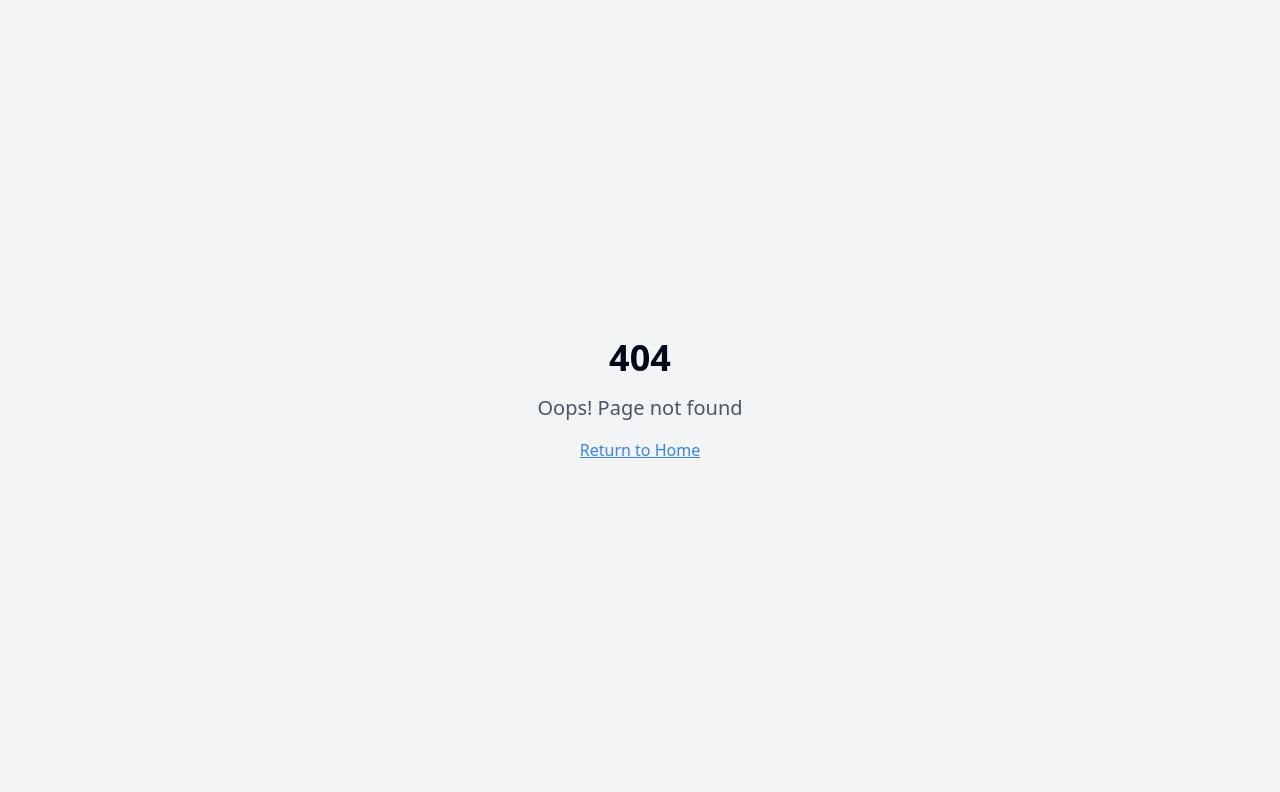
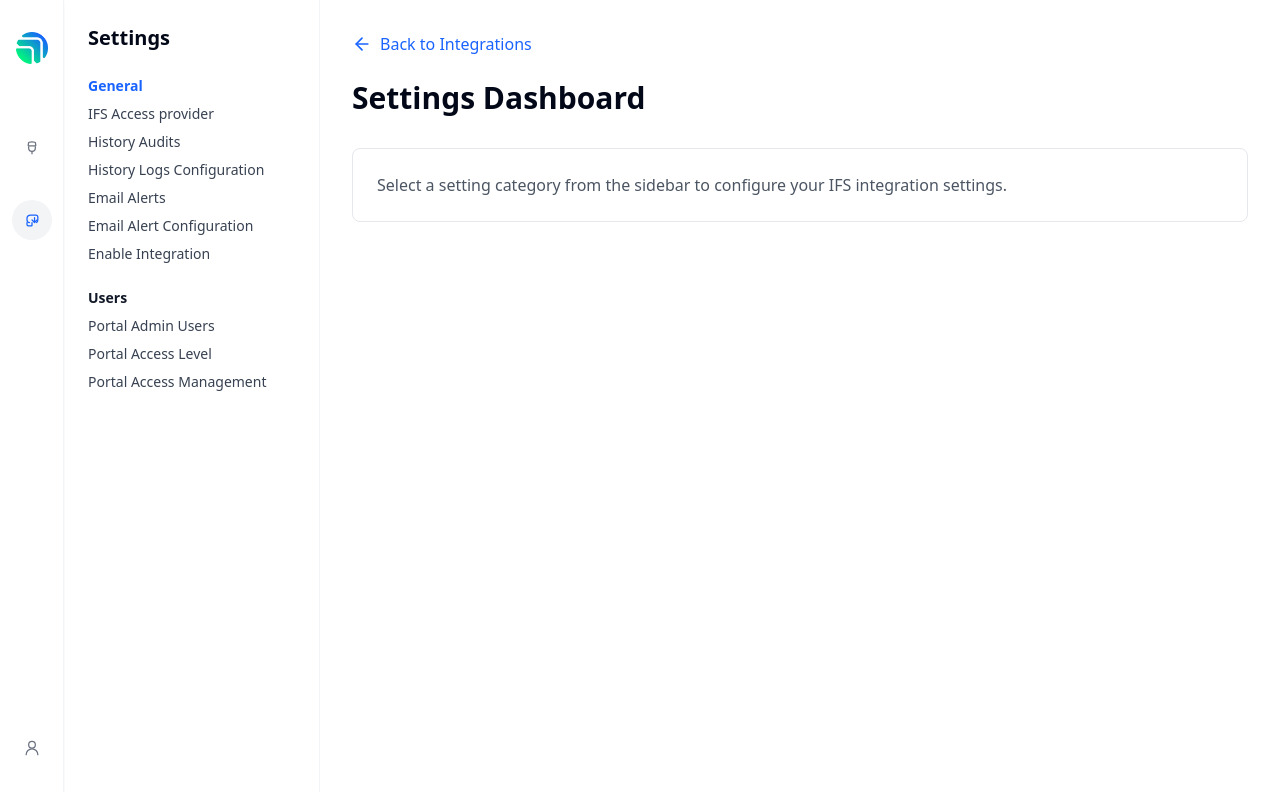
Before and after one commit to charanar/whimsical-workflow-wizard, a React (Vite) app: page /settings in a window 1280 px wide. Before the commit this address had no page. Shown: the top 792 px of the page. Built offline with nearby package versions, Linux system fonts and the light colour scheme.

Commit message:
Prepare settings page
This commit prepares the settings page and its subpages.

```diff
--- a/src/App.tsx
+++ b/src/App.tsx
@@ -6,6 +6,7 @@ import { QueryClient, QueryClientProvider } from "@tanstack/react-query";
 import { BrowserRouter, Routes, Route } from "react-router-dom";
 import Index from "./pages/Index";
 import Login from "./pages/Login";
+import Settings from "./pages/Settings";
 import NotFound from "./pages/NotFound";
 
 const queryClient = new QueryClient();
@@ -19,6 +20,7 @@ const App = () => (
         <Routes>
           <Route path="/" element={<Index />} />
           <Route path="/login" element={<Login />} />
+          <Route path="/settings" element={<Settings />} />
           {/* ADD ALL CUSTOM ROUTES ABOVE THE CATCH-ALL "*" ROUTE */}
           <Route path="*" element={<NotFound />} />
         </Routes>
--- a/src/pages/Index.tsx
+++ b/src/pages/Index.tsx
@@ -39,9 +39,11 @@ const Index = () => {
           <button className="h-10 w-10 rounded-full flex items-center justify-center text-gray-500 hover:text-gray-700 hover:bg-gray-100 transition-colors">
             <Share2 size={20} />
           </button>
-          <button className="h-10 w-10 rounded-full flex items-center justify-center text-gray-500 hover:text-gray-700 hover:bg-gray-100 transition-colors">
-            <Cog size={20} />
-          </button>
+          <Link to="/settings">
+            <button className="h-10 w-10 rounded-full flex items-center justify-center text-gray-500 hover:text-gray-700 hover:bg-gray-100 transition-colors">
+              <Cog size={20} />
+            </button>
+          </Link>
         </div>
 
         {/* Bottom user icon with login link */}
--- /dev/null
+++ b/src/pages/Settings.tsx
@@ -0,0 +1,155 @@
+import { useState } from "react";
+import { Link, useNavigate } from "react-router-dom";
+import { ArrowLeft } from "lucide-react";
+
+const Settings = () => {
+  const navigate = useNavigate();
+  // Track the active category for highlighting in the sidebar
+  const [activeCategory, setActiveCategory] = useState("general");
+
+  const handleBackClick = () => {
+    navigate('/');
+  };
+
+  return (
+    <div className="min-h-screen flex bg-white">
+      {/* Sidebar - same as in Index.tsx */}
+      <div className="w-16 bg-white backdrop-blur-sm flex flex-col items-center py-8 border-r border-gray-100 shadow-sm">
+        {/* Top logo */}
+        <div className="mb-16">
+          <img
+            src="/lovable-uploads/e91fd30d-9816-4f0e-bc08-82343c1a82f6.png"
+            alt="Logo"
+            className="w-8 h-8"
+          />
+        </div>
+
+        {/* Middle icons - keep the same as Index.tsx */}
+        <div className="flex-1 flex flex-col items-center space-y-8">
+          <Link to="/">
+            <button className="h-10 w-10 rounded-full flex items-center justify-center text-gray-500 hover:text-gray-700 hover:bg-gray-100 transition-colors">
+              <svg className="w-5 h-5" viewBox="0 0 24 24" fill="none" xmlns="http://www.w3.org/2000/svg">
+                <path d="M8.68387 9.5H15.3161C15.7653 9.5 16.0029 9.5 16.1851 9.38751C16.3445 9.28732 16.4613 9.13331 16.5171 8.95501C16.5808 8.75172 16.5388 8.50154 16.4547 8.00117L16.1444 6.04533C16.0985 5.80397 16.0756 5.68329 16.0206 5.57582C15.9711 5.48044 15.9032 5.39699 15.8209 5.33041C15.7282 5.25552 15.6139 5.21118 15.3852 5.12249C14.3693 4.7084 13.1932 4.5 12 4.5C10.8068 4.5 9.63069 4.7084 8.6148 5.12249C8.38609 5.21118 8.27173 5.25552 8.17906 5.33041C8.09681 5.39699 8.02887 5.48044 7.97943 5.57582C7.92439 5.68329 7.90147 5.80397 7.85562 6.04533L7.54534 8.00117C7.46124 8.50154 7.41919 8.75172 7.48294 8.95501C7.53867 9.13331 7.65546 9.28732 7.81493 9.38751C7.99708 9.5 8.23466 9.5 8.68387 9.5Z" stroke="currentColor" strokeWidth="1.5"/>
+                <path d="M8 10L8 12C8 14.2091 9.79086 16 12 16V16C14.2091 16 16 14.2091 16 12V10" stroke="currentColor" strokeWidth="1.5"/>
+                <path d="M12 16V19.5" stroke="currentColor" strokeWidth="1.5"/>
+              </svg>
+            </button>
+          </Link>
+          <button className="h-10 w-10 rounded-full flex items-center justify-center bg-gray-100 text-[#1963ff] transition-colors">
+            <svg width="20" height="20" viewBox="0 0 24 24" fill="none" xmlns="http://www.w3.org/2000/svg">
+              <path d="M15.0505 9L15.0505 15M15.0505 15L12.0505 12M15.0505 15L18.0505 12" stroke="currentColor" strokeWidth="1.5" strokeLinecap="round" strokeLinejoin="round"/>
+              <path d="M9 15.0002C7.10729 14.9942 6 13.9543 6 11.6248V10.0002C6 7.00024 7.5 6 10.5 6H16.5C17.9045 6 19 7.09555 19 8.50024V11.6248C19 13.437 18.423 14.6922 17.478 15.0002" stroke="currentColor" strokeWidth="1.5" strokeLinecap="round"/>
+              <path d="M12 15V18.5C12 18.7761 11.7761 19 11.5 19H7.5C6.67157 19 6 18.3284 6 17.5V15" stroke="currentColor" strokeWidth="1.5" strokeLinecap="round"/>
+            </svg>
+          </button>
+        </div>
+
+        {/* Bottom user icon with login link */}
+        <div className="mt-auto">
+          <Link to="/login">
+            <button className="h-10 w-10 rounded-full flex items-center justify-center text-gray-500 hover:text-gray-700 hover:bg-gray-100 transition-colors">
+              <svg width="20" height="20" viewBox="0 0 24 24" fill="none" xmlns="http://www.w3.org/2000/svg">
+                <circle cx="12" cy="8" r="4" stroke="currentColor" strokeWidth="1.5"/>
+                <path d="M5 20C5 16.134 8.13401 13 12 13C15.866 13 19 16.134 19 20" stroke="currentColor" strokeWidth="1.5" strokeLinecap="round"/>
+              </svg>
+            </button>
+          </Link>
+        </div>
+      </div>
+
+      {/* Settings sidebar */}
+      <div className="w-64 border-r border-gray-100">
+        <div className="p-6">
+          <h2 className="text-xl font-semibold mb-6">Settings</h2>
+
+          {/* General Section */}
+          <div className="mb-6">
+            <h3 className={`text-sm font-semibold mb-2 ${activeCategory === "general" ? "text-[#1963ff]" : "text-gray-900"}`}>
+              General
+            </h3>
+            <ul className="space-y-2">
+              <li>
+                <a href="#" className="text-sm hover:text-[#1963ff] transition-colors text-gray-700 block">
+                  IFS Access provider
+                </a>
+              </li>
+              <li>
+                <a href="#" className="text-sm hover:text-[#1963ff] transition-colors text-gray-700 block">
+                  History Audits
+                </a>
+              </li>
+              <li>
+                <a href="#" className="text-sm hover:text-[#1963ff] transition-colors text-gray-700 block">
+                  History Logs Configuration
+                </a>
+              </li>
+              <li>
+                <a href="#" className="text-sm hover:text-[#1963ff] transition-colors text-gray-700 block">
+                  Email Alerts
+                </a>
+              </li>
+              <li>
+                <a href="#" className="text-sm hover:text-[#1963ff] transition-colors text-gray-700 block">
+                  Email Alert Configuration
+                </a>
+              </li>
+              <li>
+                <a href="#" className="text-sm hover:text-[#1963ff] transition-colors text-gray-700 block">
+                  Enable Integration
+                </a>
+              </li>
+            </ul>
+          </div>
+
+          {/* Users Section */}
+          <div>
+            <h3 className={`text-sm font-semibold mb-2 ${activeCategory === "users" ? "text-[#1963ff]" : "text-gray-900"}`}>
+              Users
+            </h3>
+            <ul className="space-y-2">
+              <li>
+                <a href="#" className="text-sm hover:text-[#1963ff] transition-colors text-gray-700 block">
+                  Portal Admin Users
+                </a>
+              </li>
+              <li>
+                <a href="#" className="text-sm hover:text-[#1963ff] transition-colors text-gray-700 block">
+                  Portal Access Level
+                </a>
+              </li>
+              <li>
+                <a href="#" className="text-sm hover:text-[#1963ff] transition-colors text-gray-700 block">
+                  Portal Access Management
+                </a>
+              </li>
+            </ul>
+          </div>
+        </div>
+      </div>
+
+      {/* Main content area */}
+      <div className="flex-1 p-8">
+        <div className="max-w-4xl mx-auto">
+          {/* Back button */}
+          <button
+            onClick={handleBackClick}
+            className="mb-6 flex items-center text-[#1963ff] hover:text-[#0e50dd] transition-colors"
+          >
+            <ArrowLeft className="mr-2" size={20} />
+            <span>Back to Integrations</span>
+          </button>
+
+          <h1 className="text-3xl font-bold mb-8">Settings Dashboard</h1>
+
+          <div className="bg-white rounded-lg border border-gray-200 p-6">
+            <p className="text-gray-600">
+              Select a setting category from the sidebar to configure your IFS integration settings.
+            </p>
+          </div>
+        </div>
+      </div>
+    </div>
+  );
+};
+
+export default Settings;
```
